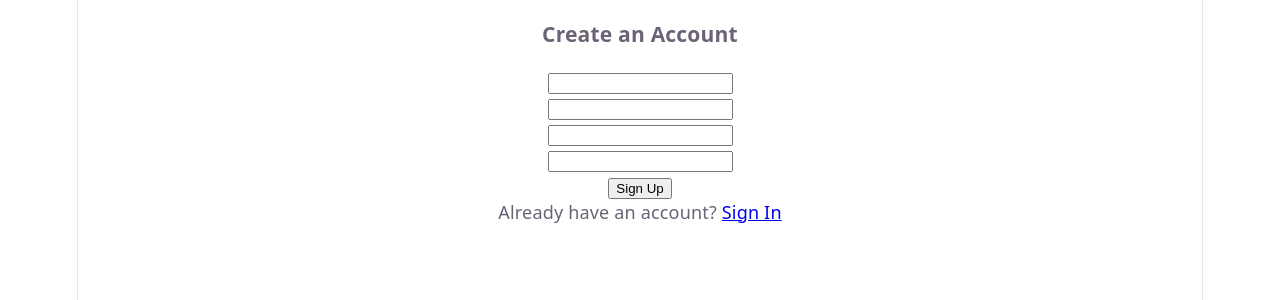
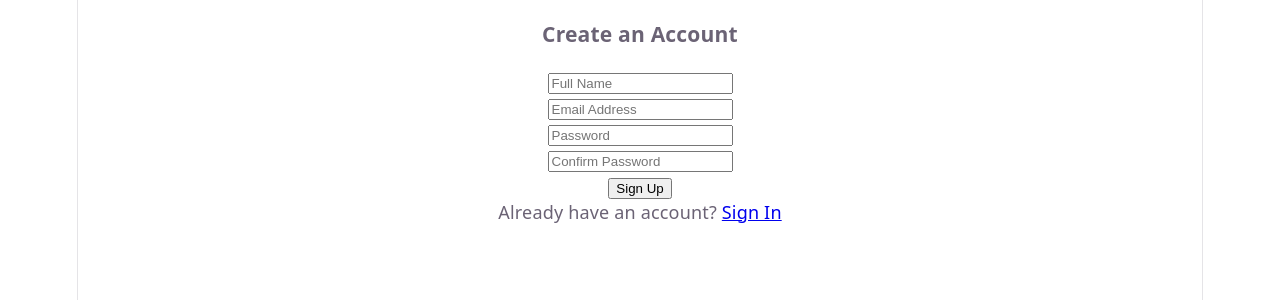
Before and after one commit to chris-gladney/Job-Application-Tracker, a React (Vite) app in the folder fe/: page /register in a window 1280 px wide. Shown: the top 300 px of the page. Built offline with nearby package versions, Linux system fonts and the light colour scheme.

Commit message:
Placeholder text added to forms

```diff
--- a/fe/src/Components/SignIn.jsx
+++ b/fe/src/Components/SignIn.jsx
@@ -5,9 +5,12 @@ function SignIn() {
     <>
       <form>
         <h3>Login</h3>
-        <input />
+        <input type="text" placeholder="Email Address" />
         <br />
-        <input />
+        <input type="password" placeholder="Password" />
+        <br />
+        <input type="checkbox" name="remember-me" id="remember-me" />
+        <label htmlFor="remember-me">Remember me</label>
         <br />
         <button>Login</button>
         <br />
--- a/fe/src/Components/SignUp.jsx
+++ b/fe/src/Components/SignUp.jsx
@@ -5,13 +5,13 @@ function SignUp() {
     <>
       <form>
         <h3>Create an Account</h3>
-        <input />
+        <input type="text" placeholder="Full Name" />
         <br />
-        <input />
+        <input type="text" placeholder="Email Address" />
         <br />
-        <input />
+        <input type="password" placeholder="Password" />
         <br />
-        <input />
+        <input type="password" placeholder="Confirm Password" />
         <br />
         <button>Sign Up</button>
         <br />
```
